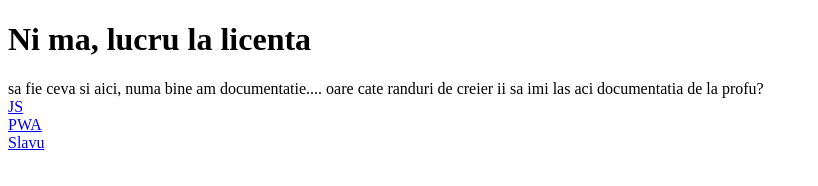
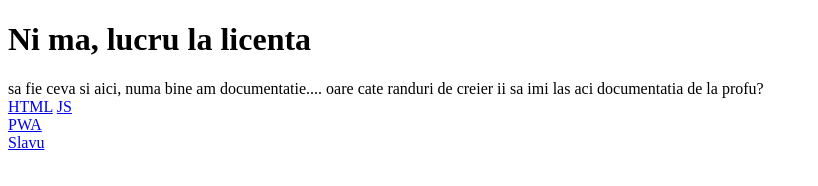
Before and after one commit to KusanagiBoi/kusanagiboi.github.io, a plain HTML site: page index.html in a window 1280 px wide. Shown: the whole page, without its empty margins (0-818 px from the left). Drawn offline with Linux system fonts and the light colour scheme.

Commit message:
Update index.html

```diff
--- a/index.html
+++ b/index.html
@@ -3,6 +3,7 @@
 <body>
 <h1>Ni ma, lucru la licenta</h1>
 <p>sa fie ceva si aici, numa bine am documentatie.... oare cate randuri de creier ii sa imi las aci documentatia de la profu? <br>
+<a href="https://web.dev/learn/html">HTML</a>
 <a href="https://web.dev/learn/javascript">JS</a> <br>
 <a href="https://web.dev/learn/pwa">PWA</a> <br>
 <a href="https://notebooklm.google/">Slavu</a>
```
